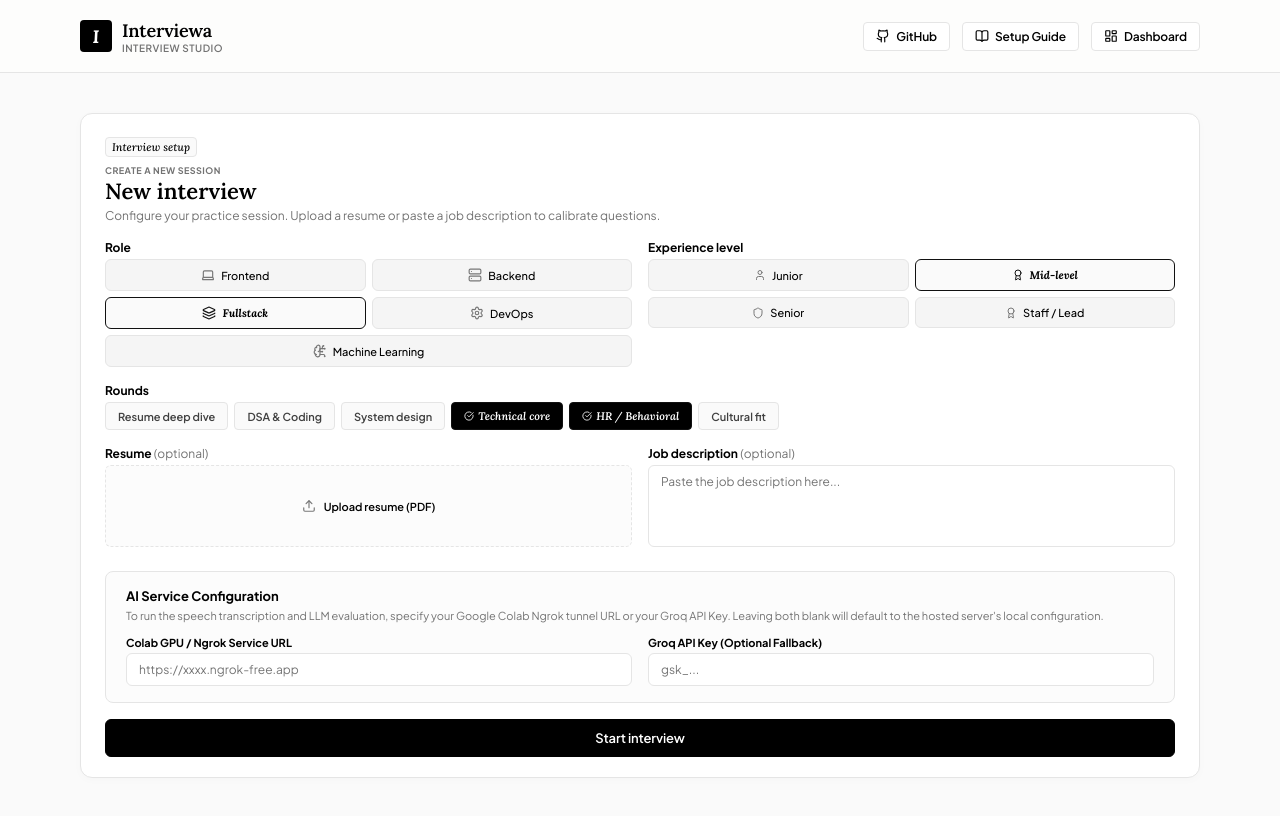
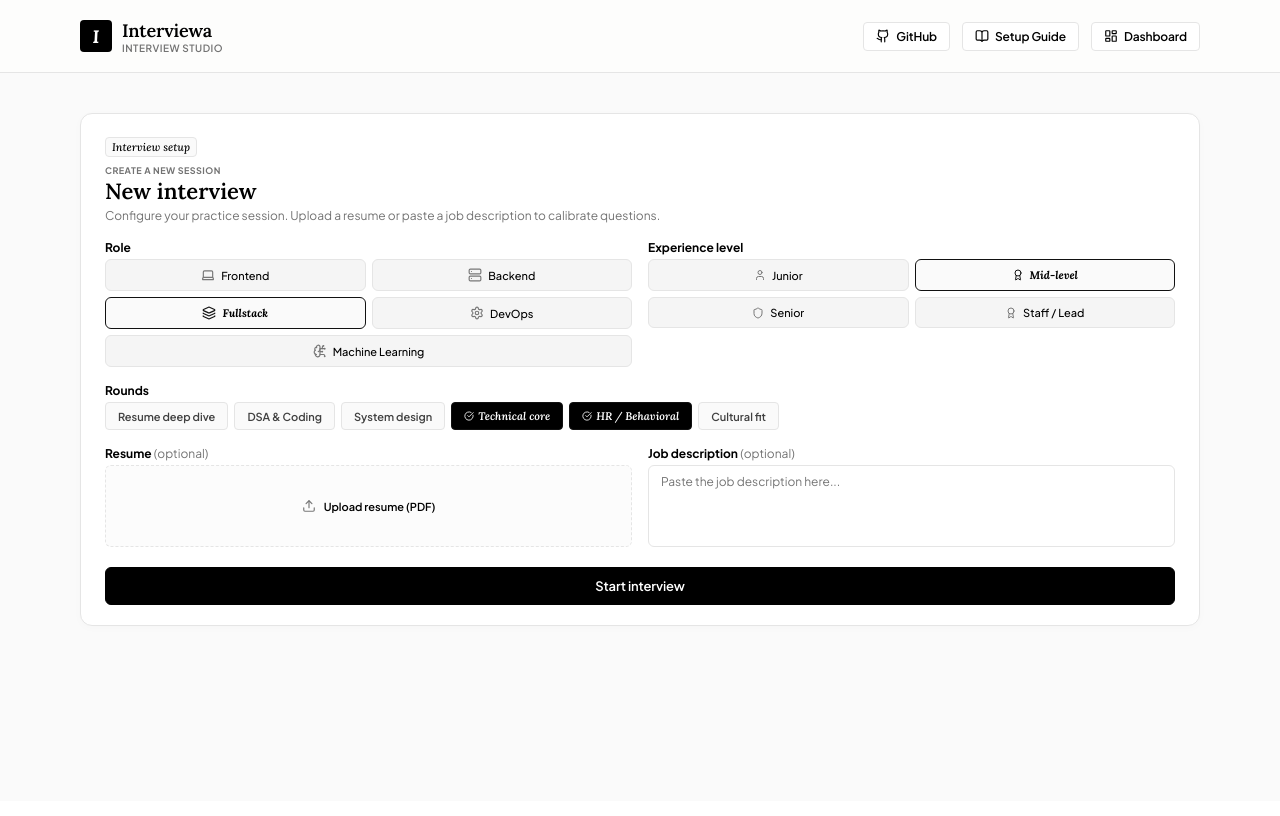
Before and after one commit to sh78ba/Interviewa, a Next.js app in the folder frontend/: page /interview/new in a window 1280 px wide. Built offline with nearby package versions, Linux system fonts and the light colour scheme; no server answers.

Commit message:
render AI service configuration only when hosted

```diff
--- a/frontend/app/interview/new/page.tsx
+++ b/frontend/app/interview/new/page.tsx
@@ -1,5 +1,5 @@
 "use client";
-import { useState } from "react";
+import { useState, useEffect } from "react";
 import { useRouter } from "next/navigation";
 import Navbar from "@/components/Navbar";
 import api from "@/lib/api";
@@ -35,6 +35,14 @@ const ROUNDS = [
 
 export default function NewInterview() {
   const router = useRouter();
+  const [isHosted, setIsHosted] = useState(false);
+
+  useEffect(() => {
+    if (typeof window !== "undefined") {
+      const host = window.location.hostname;
+      setIsHosted(host !== "localhost" && host !== "127.0.0.1");
+    }
+  }, []);
   const [role, setRole] = useState("fullstack");
   const [level, setLevel] = useState("mid");
   const [selectedRounds, setSelectedRounds] = useState(["technical", "hr"]);
@@ -69,7 +77,6 @@ export default function NewInterview() {
     }
 
     // Validate that we have at least one AI service URL or Groq Key when hosted
-    const isHosted = typeof window !== "undefined" && window.location.hostname !== "localhost" && window.location.hostname !== "127.0.0.1";
     if (isHosted && !aiServiceUrl.trim() && !groqApiKey.trim()) {
       setError("Please configure your Colab GPU / Ngrok URL or Groq API Key to start the interview on a hosted environment.");
       return;
@@ -301,6 +308,7 @@ export default function NewInterview() {
             </div>
 
             {/* AI Calibration Settings (Required when Hosted) */}
+            {isHosted && (
               <div style={{
                 marginTop: 4,
                 padding: "16px 20px",
@@ -339,6 +347,7 @@ export default function NewInterview() {
                   </div>
                 </div>
               </div>
+            )}
 
             {error && (
               <div style={{
```
Lines whose indentation alone changed are shown as unchanged.
